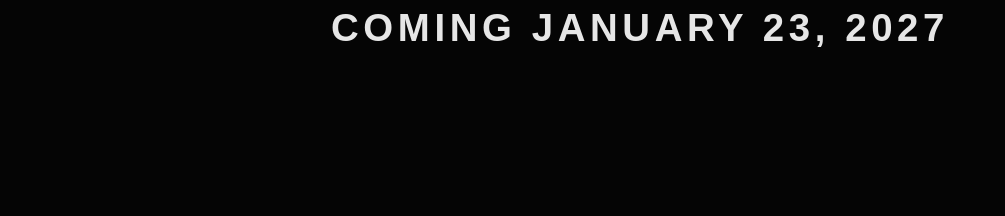
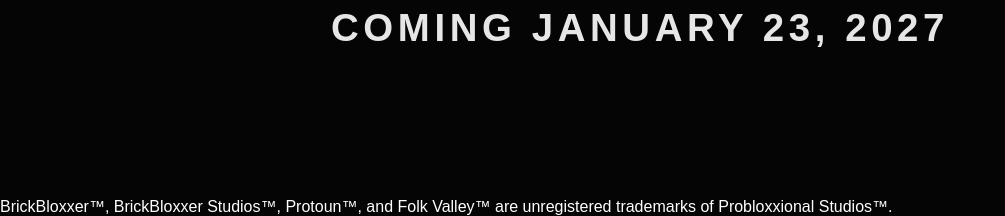
Before and after one commit to protoun/folk-valley, a Flask app: page / in a window 1280 px wide. Shown: the part 602-818 px from the top of the page, without its empty margins (0-1005 px from the left). Before the commit the page ends 649 px from the top, so only its background shows below. Run offline with Flask 3, Linux system fonts and the light colour scheme.

Commit message:
Update index.html

```diff
--- a/templates/index.html
+++ b/templates/index.html
@@ -23,5 +23,8 @@
       <p class="release-date" id="releaseDate">COMING JANUARY 23, 2027</p>
     </div>
   </main>
+  <footer class="trademark-notice">
+    BrickBloxxer™, BrickBloxxer Studios™, Protoun™, and Folk Valley™ are unregistered trademarks of Probloxxional Studios™.
+</footer>
 </body>
 </html>
```
